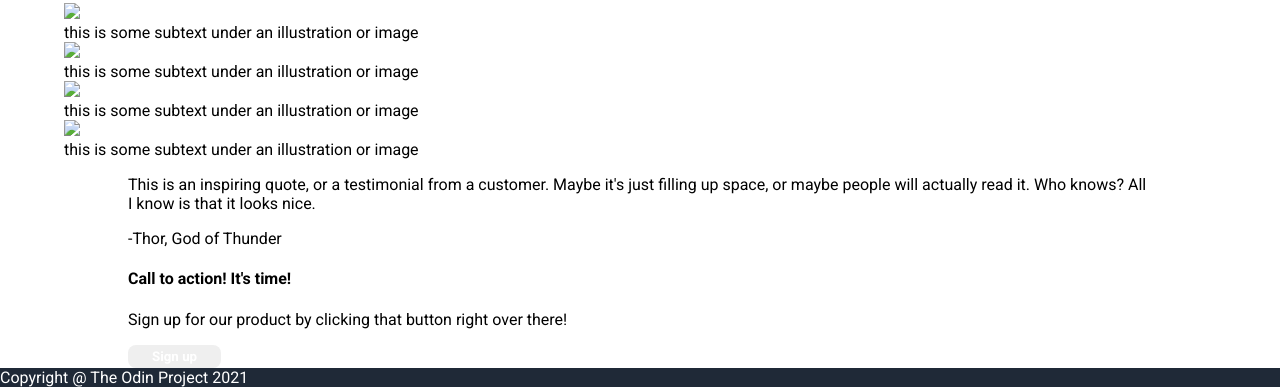
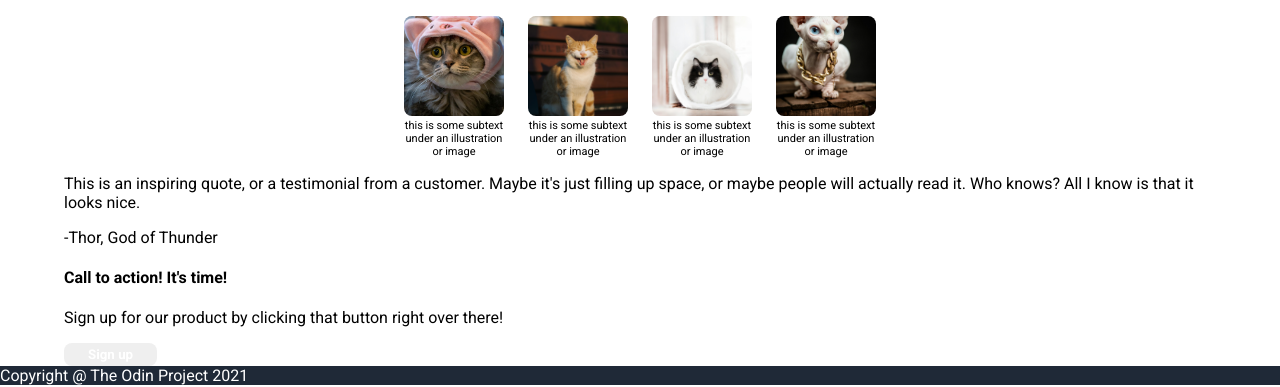
Before and after one commit to mawilliams098/landing-page, a plain HTML site: page index.html in a window 1280 px wide. Shown: the part 475-862 px from the top of the page. Drawn offline with Linux system fonts and the light colour scheme.

Commit message:
Align random information section

```diff
--- a/index.html
+++ b/index.html
@@ -34,25 +34,27 @@
     </div>
 
     <div class="body">
+        <div class="header">Some random information.</div>
         <div class="random-info">
-            <h4>Some random information</h4>
             <div class="info">
-                <img src = "#">
+                <img src = "./images/cat2.jpg", alt="cat-image", width="100" height="100">
                 <div class="text">this is some subtext under an illustration or image</div>
             </div>
             <div class="info">
-                <img src = "#">
+                <img src = "./images/cat3.jpg", alt="cat-image", width="100" height="100">
                 <div class="text">this is some subtext under an illustration or image</div>
             </div>
             <div class="info">
-                <img src = "#">
+                <img src = "./images/cat5.jpg", alt="cat-image", width="100" height="100">
                 <div class="text">this is some subtext under an illustration or image</div>
             </div>
             <div class="info">
-                <img src = "#">
+                <img src = "./images/cat4.jpg", alt="cat-image", width="100" height="100">
                 <div class="text">this is some subtext under an illustration or image</div>
             </div>
         </div>
+    </div>
+
     <div class="quote">
         <p>This is an inspiring quote, or a testimonial from a customer. Maybe it's just filling up space, or maybe people will actually read it. Who knows? All I know is that it looks nice.</p>
         -Thor, God of Thunder
@@ -64,7 +66,6 @@
             <button class="b2">Sign up</button>
         </div>
     </div>
-    </div>
 
     <div class="footer">
         Copyright @ The Odin Project 2021
--- a/styles.css
+++ b/styles.css
@@ -72,3 +72,39 @@ button {
     background-color: #3882F6;
     margin-top: 12px;
 }
+
+.body .header {
+    /* display: flex;
+    justify-content: center;
+    align-items: center; */
+    margin-bottom: 32px;
+    font-size: 36px;
+    font-weight: 900;
+    color: #1F2937;
+}
+
+.body {
+    /* display: flex;
+    justify-content: center; */
+    text-align: center;
+    font-size: 11px;
+}
+
+.info {
+    max-width: 100px;
+}
+
+.random-info {
+    display: flex;
+    justify-content: center;
+    gap: 24px;
+    /* align-items: center; */
+}
+
+.info img {
+    object-fit: cover;
+    width: 100px;
+    height: 100px;
+    border-radius: 8px;
+    border-color: #3882F6;
+}
```
Also changed, not shown: images/cat2.jpg (added), images/cat3.jpg (added), images/cat4.jpg (added), images/cat5.jpg (added). Lines whose indentation alone changed are shown as unchanged.
